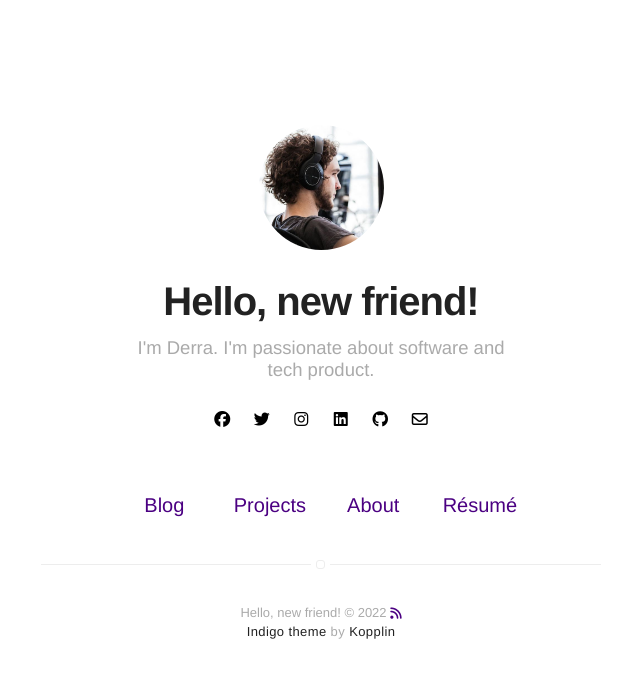
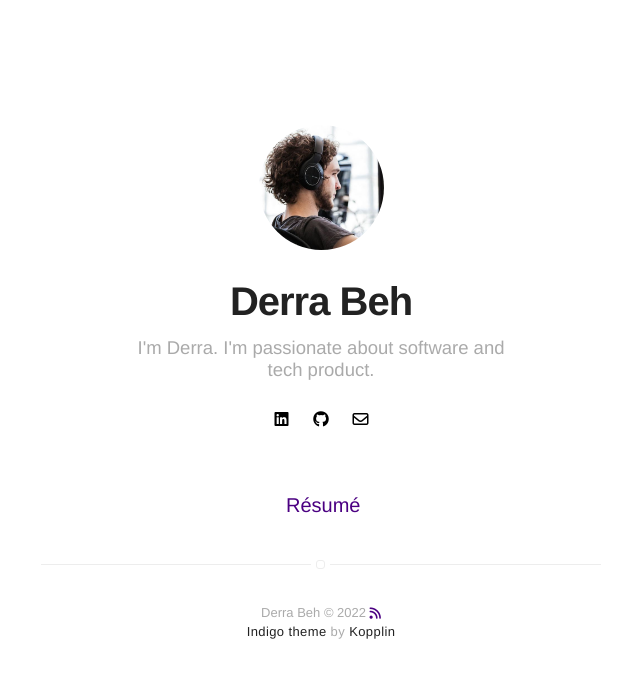
Before and after one commit to derrabeh/derrabeh.github.io, a Jekyll site: the page built from index.html, in a window 1280 px wide. Shown: the top 678 px of the page, without its empty margins (319-959 px from the left). Built offline with Jekyll 4.4.1, drawn with Linux system fonts in a browser that asks for light colours; nearby versions of some CDN libraries; some of the changed lines change nothing that is shown.

Commit message:
Update _config.yml

```diff
--- a/_config.yml
+++ b/_config.yml
@@ -1,5 +1,5 @@
 # main text of home
-title: Hello, new friend!
+title: Derra Beh
 bio: I'm Derra. I'm passionate about software and tech product.
 
 # twitter summary info
@@ -34,12 +34,12 @@ disqus:
   categories: [blog, project] # only show disqus for posts that have these categories
 
 # if you don't have any of social below, comment the line
-facebook: myfacebook
-twitter: mytwitter
-instagram: myinstagram
-linkedin: mylinkedin
-github: mygithub
-email: myemail@gmail.com
+# facebook: myfacebook
+# twitter: mytwitter
+# instagram: myinstagram
+linkedin: byh
+github: derrabeh
+email: behyh1@gmail.com
 
 authors:
   johndoe:
@@ -47,13 +47,6 @@ authors:
     bio: A Man who travels the world eating noodles
     external-image: false
     picture: assets/images/profile.jpg
-    twitter: johndoe
-  jamesfoster:
-    name: James Foster
-    bio: A Man who develops software with coffee
-    external-image: false
-    picture: assets/images/james.jpg
-    twitter: jamesfoster
 
 # do you want a larger site? change the option below
 # options: [normal, large] | default: normal
@@ -69,11 +62,11 @@ pagination:
   permalink: "/:num/" # pagination link that will be appended
 
 # if you don't need projects, comment the *projects* configs below
-projects: true
+projects: false
 
 # if you don't need "about" or "blog", comment them out below
-about: true
-blog: true
+about: false
+blog: false
 
 # do you want to show the "read time" of the posts?
 read-time: true
```
